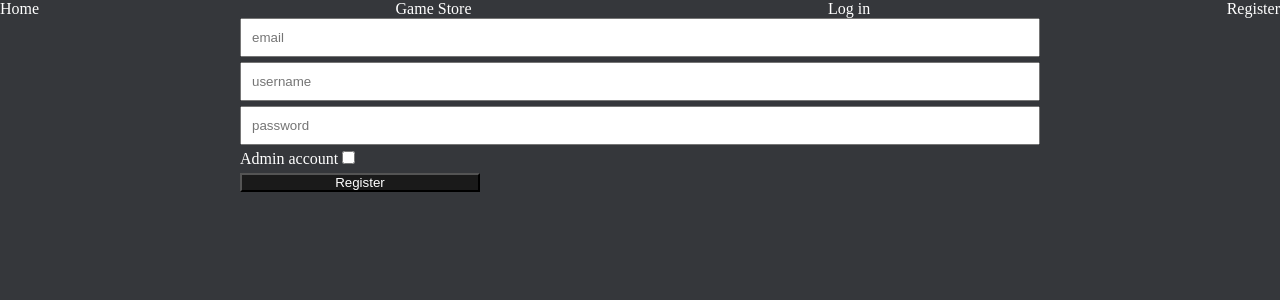
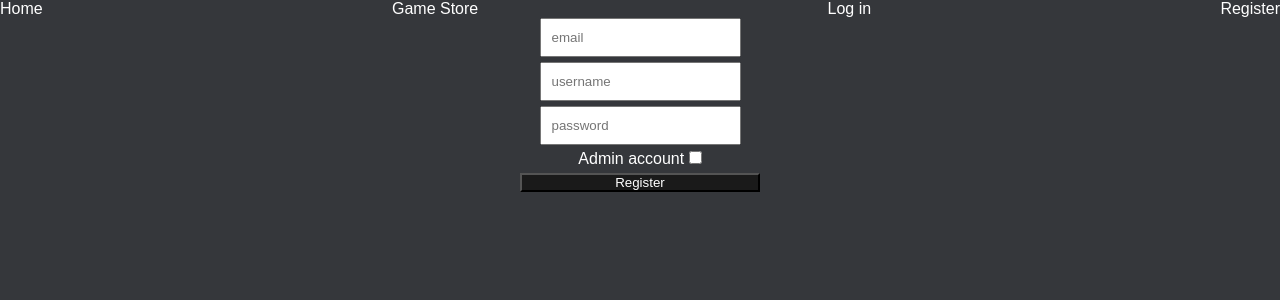
Before and after one commit to KehlerCreations/Webbshop, a PHP site: page /Public/register.php in a window 1280 px wide. Shown: the top 300 px of the page. Run offline with PHP 8.4, Linux system fonts and the light colour scheme.

Commit message:
Update style.css

```diff
--- a/style.css
+++ b/style.css
@@ -3,6 +3,7 @@
     padding: 0;
     text-decoration: none;
     color: white;
+    font-family: sans-serif;
 }
 
 body {
@@ -15,7 +16,7 @@ form {
     gap: 5px;
     width: 800px;
     justify-self: center;
-    /* justify-content: center; */
+    justify-items: center;
 
     & input {
         padding: 10px;
```
